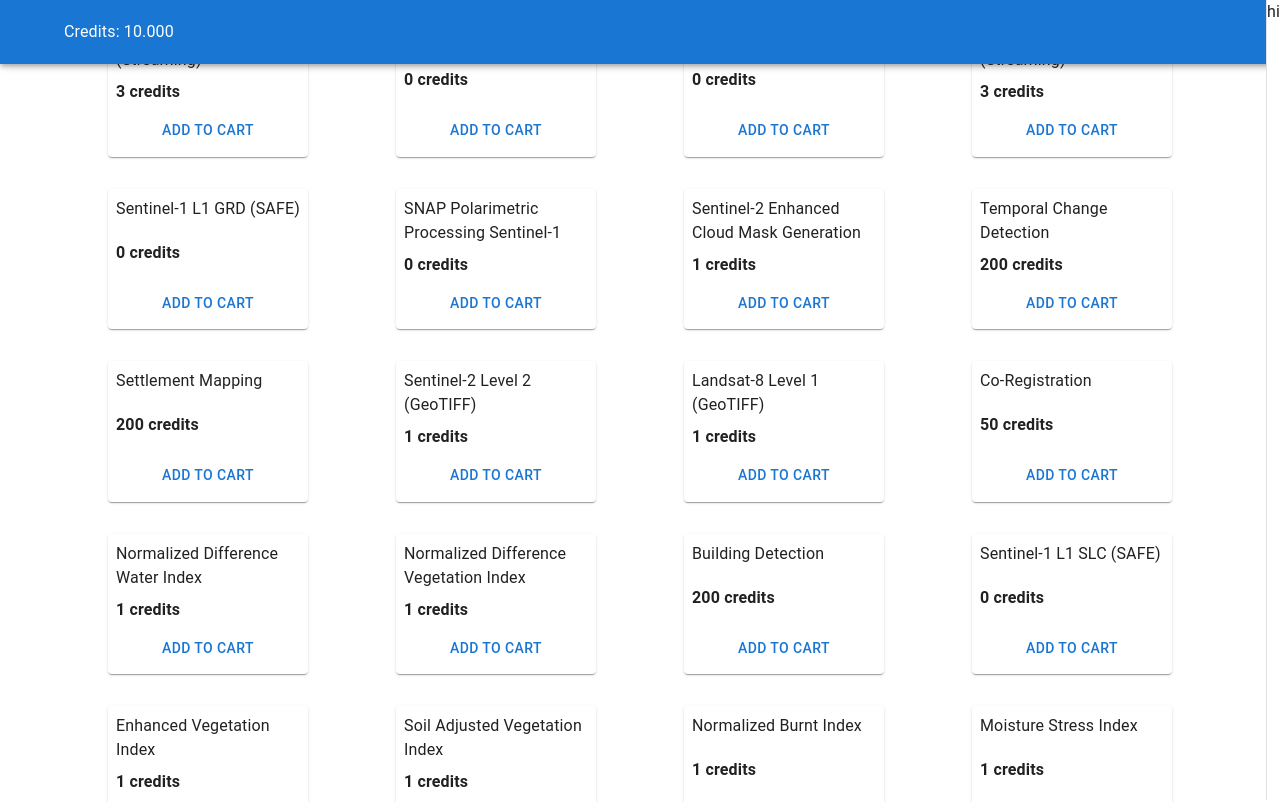
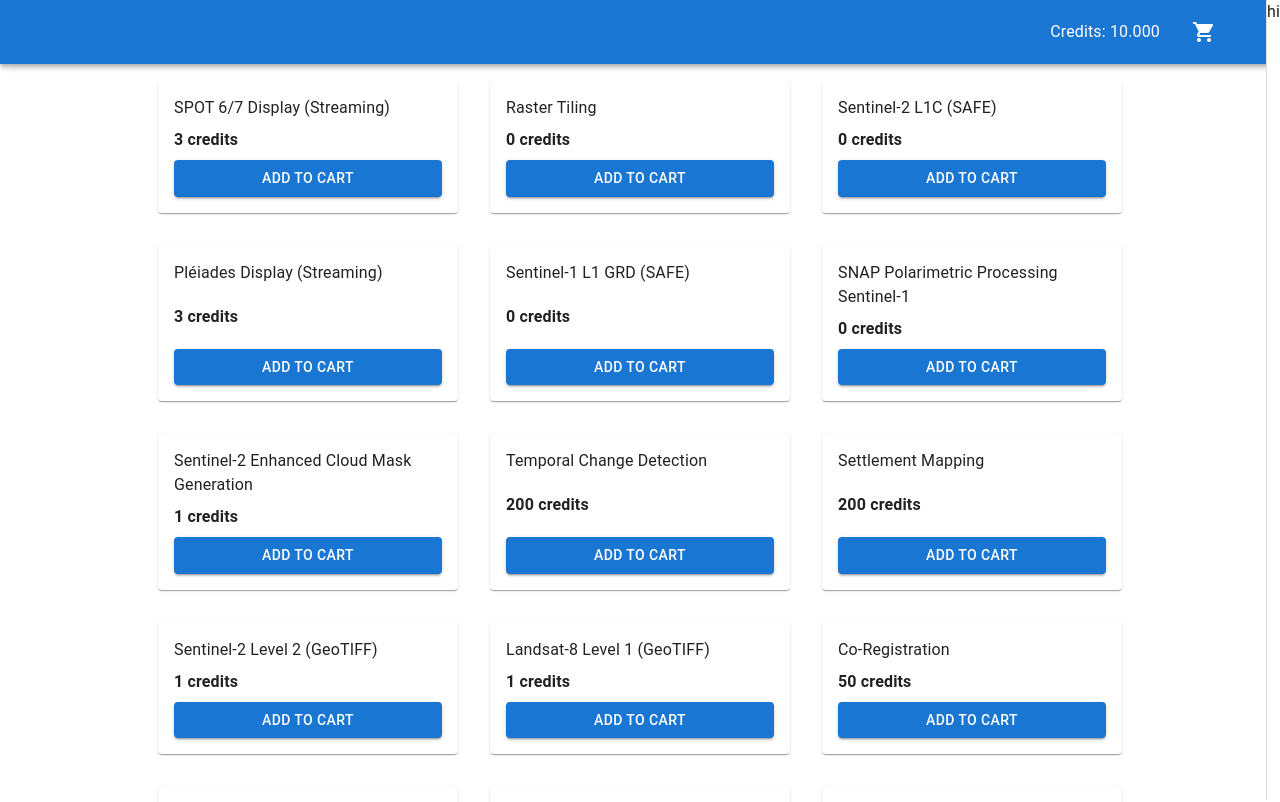
Before and after one commit to ktickner/up42, a React (Create React App) app: page / in a window 1280 px wide. Shown: the top 802 px of the page. Built offline with nearby package versions, Linux system fonts and the light colour scheme.

Commit message:
chore: refine styling

```diff
--- /dev/null
+++ b/src/App.styles.ts
@@ -0,0 +1,7 @@
+import { styled } from "@mui/system";
+
+import Container from "@mui/material/Container";
+
+export const AppContainer = styled(Container)`
+  margin-top: ${({ theme }) => theme.spacing(10)};
+`;
--- a/src/App.tsx
+++ b/src/App.tsx
@@ -1,14 +1,13 @@
 import CssBaseline from "@mui/material/CssBaseline";
-import AppBar from "@mui/material/AppBar";
-import Toolbar from "@mui/material/Toolbar";
-import Container from "@mui/material/Container";
-import Typography from "@mui/material/Typography";
 import Stack from "@mui/material/Stack";
 import Drawer from "@mui/material/Drawer";
 
 import { getBlocks } from "./data/up42";
 
 import { DisplayBlock } from "./components/Block";
+import { NavBar } from "./components/NavBar";
+
+import * as S from "./App.styles";
 
 function App() {
   const blocks = getBlocks({ pricingStrategy: "simple" });
@@ -16,20 +15,14 @@
   return (
     <div>
       <CssBaseline />
-      <AppBar>
-        <Toolbar>
-          <Container>
-            <Typography>Credits: 10.000</Typography>
-          </Container>
-        </Toolbar>
-      </AppBar>
-      <Container>
-        <Stack direction="row" flexWrap="wrap" justifyContent="space-around">
+      <NavBar />
+      <S.AppContainer>
+        <Stack direction="row" flexWrap="wrap" justifyContent="center" gap={4}>
           {blocks.map((block) => (
-            <DisplayBlock block={block} />
+            <DisplayBlock key={block.id} block={block} />
           ))}
         </Stack>
-      </Container>
+      </S.AppContainer>
       <Drawer variant="permanent" open anchor="right">
         hi
       </Drawer>
--- a/src/components/Block/Block.styles.ts
+++ b/src/components/Block/Block.styles.ts
@@ -2,12 +2,11 @@
 import Paper from "@mui/material/Paper";
 
 export const BlockContainer = styled(Paper)`
-  margin: ${({ theme }) => theme.spacing(2)};
-  padding: ${({ theme }) => theme.spacing(1)};
+  padding: ${({ theme }) => theme.spacing(2)};
   display: flex;
   flex-direction: column;
   justify-content: space-between;
   gap: ${({ theme }) => theme.spacing(1)};
-  width: 200px;
+  width: 300px;
   max-width: 100%;
 `;
--- a/src/components/Block/Block.tsx
+++ b/src/components/Block/Block.tsx
@@ -17,7 +17,9 @@
       <Typography fontWeight={700}>
         {block.metadata.blockPricingStrategy.credits} credits
       </Typography>
-      <Button fullWidth>Add to cart</Button>
+      <Button variant="contained" fullWidth>
+        Add to cart
+      </Button>
     </S.BlockContainer>
   );
 };
--- /dev/null
+++ b/src/components/NavBar/NavBar.styles.ts
@@ -0,0 +1,10 @@
+import { styled } from "@mui/system";
+
+import Container from "@mui/material/Container";
+
+export const NavBarContainer = styled(Container)`
+  width: 100%;
+  display: flex;
+  justify-content: flex-end;
+  gap: ${({ theme }) => theme.spacing(4)};
+`;
--- /dev/null
+++ b/src/components/NavBar/NavBar.tsx
@@ -0,0 +1,23 @@
+import * as React from "react";
+
+import AppBar from "@mui/material/AppBar";
+import Toolbar from "@mui/material/Toolbar";
+import Typography from "@mui/material/Typography";
+import ShoppingCartIcon from "@mui/icons-material/ShoppingCart";
+
+import * as S from "./NavBar.styles";
+
+const NavBar: React.FC = () => {
+  return (
+    <AppBar>
+      <Toolbar>
+        <S.NavBarContainer>
+          <Typography>Credits: 10.000</Typography>
+          <ShoppingCartIcon />
+        </S.NavBarContainer>
+      </Toolbar>
+    </AppBar>
+  );
+};
+
+export default NavBar;
--- /dev/null
+++ b/src/components/NavBar/index.ts
@@ -0,0 +1 @@
+export { default as NavBar } from "./NavBar";
```
